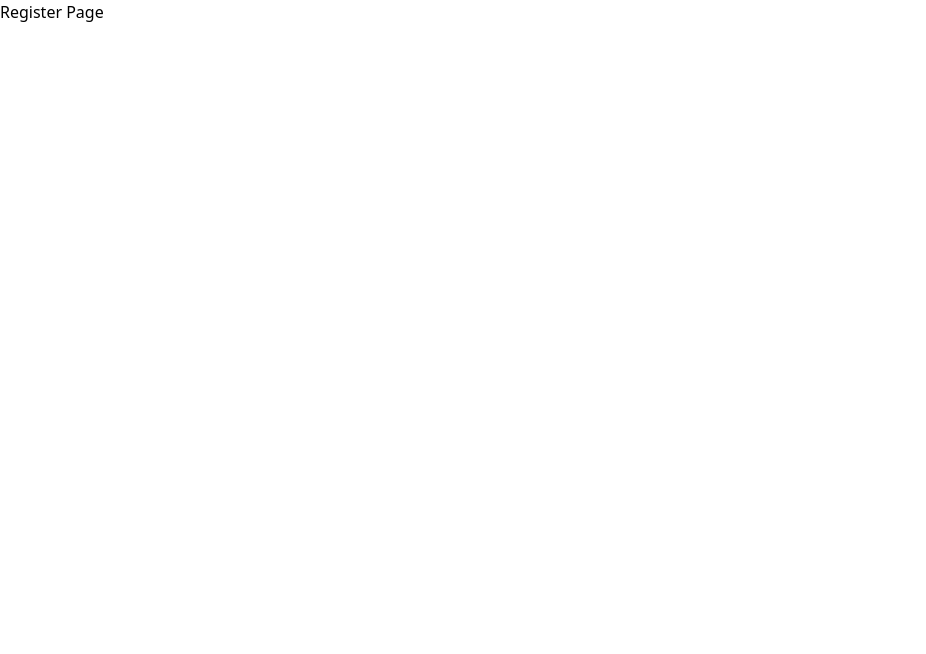
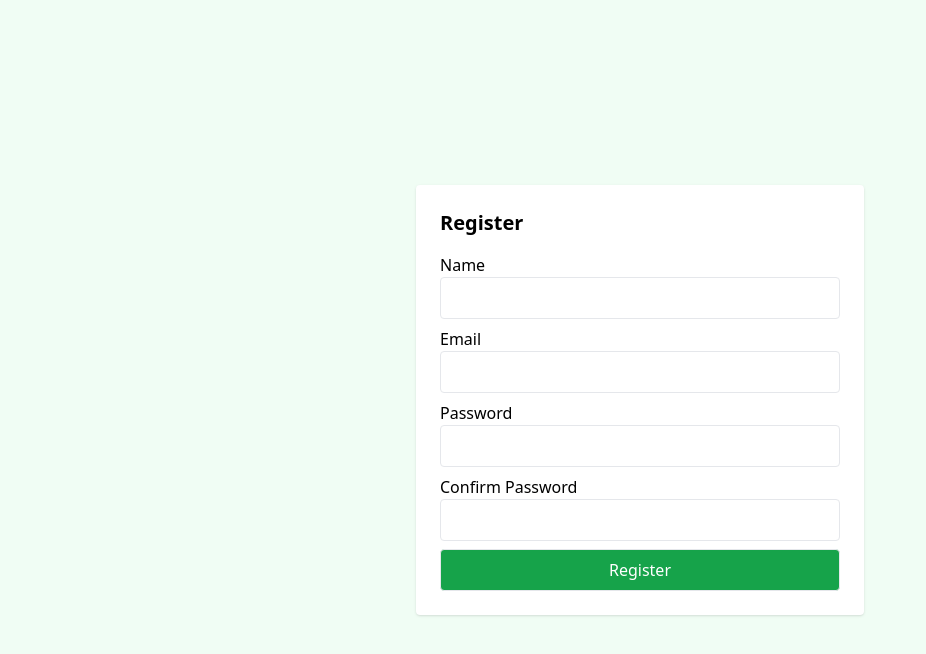
Before and after one commit to MahdiKhadimi/MMP-F, a React (Create React App) app: page /register in a window 1280 px wide. Shown: the top 654 px of the page, without its empty margins (0-926 px from the left). Built offline with nearby package versions, Linux system fonts and the light colour scheme.

Commit message:
Build login and register form with validation and fake auth.

```diff
--- a/package.json
+++ b/package.json
@@ -12,15 +12,17 @@
     "lodash": "^4.17.21",
     "react": "^18.3.1",
     "react-dom": "^18.3.1",
-    "react-hook-form": "^7.54.2",
+    "react-hook-form": "^7.56.3",
     "react-icons": "^5.5.0",
     "react-redux": "^9.2.0",
     "react-router-dom": "^7.1.5",
     "react-scripts": "5.0.1",
+    "react-toastify": "^11.0.5",
     "redux-persist": "^6.0.0",
     "tailwindcss": "^3.4.17",
     "web-vitals": "^4.2.4",
-    "yup": "^1.6.1"
+    "yup": "^1.6.1",
+    "zod": "^3.24.4"
   },
   "scripts": {
     "start": "react-scripts start",
--- a/src/index.js
+++ b/src/index.js
@@ -3,8 +3,9 @@ import ReactDOM from "react-dom/client";
 import "./index.css";
 import App from "./App";
 import reportWebVitals from "./reportWebVitals";
-import { BrowserRouter, RouterProvider } from "react-router-dom";
+import { RouterProvider } from "react-router-dom";
 import router from "./routes/AppRouter";
+import { ToastContainer } from "react-toastify";
 
 // Hide server validation error from console
 
@@ -12,6 +13,7 @@ const root = ReactDOM.createRoot(document.getElementById("root"));
 root.render(
   <React.StrictMode>
     <RouterProvider router={router}></RouterProvider>
+    <ToastContainer position="top-right" autoClose={2000} />
   </React.StrictMode>
 );
 
--- a/src/pages/Login.js
+++ b/src/pages/Login.js
@@ -1,7 +1,61 @@
+import { useForm } from "react-hook-form";
+import { z } from "zod";
+import { zodResolver } from "@hookform/resolvers/zod";
+import { useNavigate } from "react-router-dom";
+import { toast } from "react-toastify";
+
+const schema = z.object({
+  email: z.string().email("Invalid email"),
+  password: z.string().min(6, "Minimum 6 characters"),
+});
+
 const Login = () => {
+  const navigate = useNavigate();
+  const {
+    register,
+    handleSubmit,
+    formState: { errors },
+  } = useForm({ resolver: zodResolver(schema) });
+
+  const onSubmit = () => {
+    toast.success("You have successfully login");
+    localStorage.setItem("toke", "fake-token");
+    navigate("/dashboard");
+  };
   return (
-    <div>
-      <p>Login Page!</p>
+    <div className="flex items-center justify-center bg-green-50 h-screen">
+      <form
+        onSubmit={handleSubmit(onSubmit)}
+        className="shodow rounded w-full max-w-md bg-white p-6"
+      >
+        <h2 className="text-xl font-semibold mb-4">Login</h2>
+        <div className="mb-4">
+          <label>Email</label>
+          <input
+            {...register("email")}
+            className="w-full rounded border p-2 "
+          />
+          {errors.email && (
+            <p className="text-red-500 text-sm">{errors.email.message}</p>
+          )}
+        </div>
+        <div className="mb-4">
+          <label>Password</label>
+          <input
+            {...register("password")}
+            className="w-full rounded border p-2"
+          />
+          {errors.password && (
+            <p className="text-red-500 text-sm">{errors.password.message}</p>
+          )}
+        </div>
+        <button
+          type="submit"
+          className="bg-blue-500 w-full rounded text-white py-2 hover:bg-blue-700"
+        >
+          Login
+        </button>
+      </form>
     </div>
   );
 };
--- a/src/pages/Register.js
+++ b/src/pages/Register.js
@@ -1,7 +1,84 @@
+import { useForm } from "react-hook-form";
+import { useNavigate } from "react-router-dom";
+import { z } from "zod";
+import { zodResolver } from "@hookform/resolvers/zod";
+import { toast } from "react-toastify";
+
+const schema = z
+  .object({
+    name: z.string().min(3),
+    email: z.string().email(),
+    passsword: z.string().min(6),
+    confirmPassword: z.string().min(6),
+  })
+  .refine((data) => data.passsword === data.confirmPassword, {
+    message: "Password do not match",
+    path: ["confirmPassword"],
+  });
+
 const Register = () => {
+  const navigate = useNavigate();
+  const {
+    register,
+    handleSubmit,
+    formState: { errors },
+  } = useForm({ resolver: zodResolver(schema) });
+
+  const onSubmit = () => {
+    toast.success("Account creatd");
+    navigate("/login");
+  };
   return (
-    <div>
-      <p>Register Page</p>
+    <div className="flex items-center justify-center h-screen bg-green-50">
+      <form
+        onSubmit={handleSubmit(onSubmit)}
+        className="shadow rounded p-6 w-full max-w-md bg-white"
+      >
+        <h2 className="text-xl font-semibold mb-4">Register</h2>
+        <div className="mb-2">
+          <label> Name</label>
+          <input {...register("name")} className="w-full rounded border p-2" />
+          {errors.name && (
+            <p className="text-red-500 text-sm">{errors.name.message}</p>
+          )}
+        </div>
+        <div className="mb-2">
+          <label> Email</label>
+          <input {...register("email")} className="w-full rounded border p-2" />
+          {errors.email && (
+            <p className="text-red-500">{errors.email.message}</p>
+          )}
+        </div>
+        <div className="mb-2">
+          <label> Password</label>
+          <input
+            {...register("passsword")}
+            className="w-full rounded border p-2"
+          />
+          {errors.passsword && (
+            <p className="text-red-500 text-sm">{errors.passsword.message}</p>
+          )}
+        </div>
+
+        <div className="mb-2">
+          <label>Confirm Password</label>
+          <input
+            {...register("confirmPassword")}
+            className="w-full rounded border p-2"
+          />
+          {errors.confirmPassword && (
+            <p className="text-red-500 text-sm">
+              {errors.confirmPassword.message}
+            </p>
+          )}
+        </div>
+        <button
+          type="submit"
+          className="w-full bg-green-600 text-white border rounded py-2 hover:bg-green-700 "
+        >
+          Register
+        </button>
+      </form>
     </div>
   );
 };
```
Also changed, not shown: 1 other file (tests, documents, lock files or other folders).
